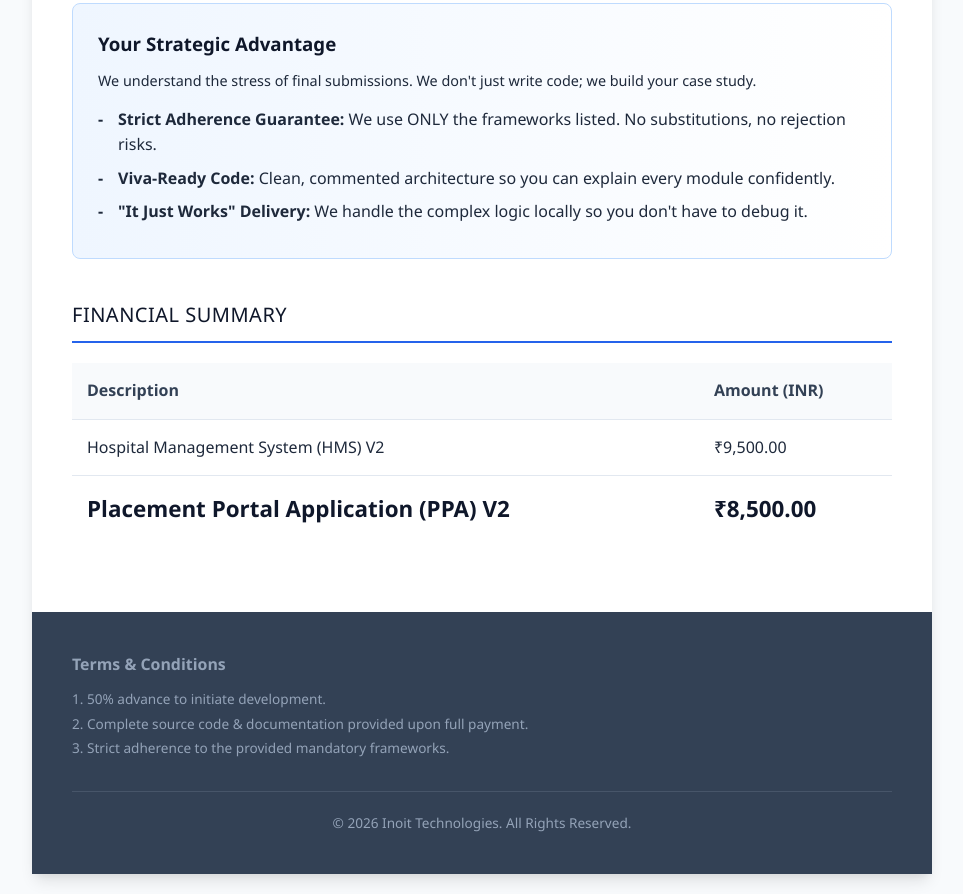
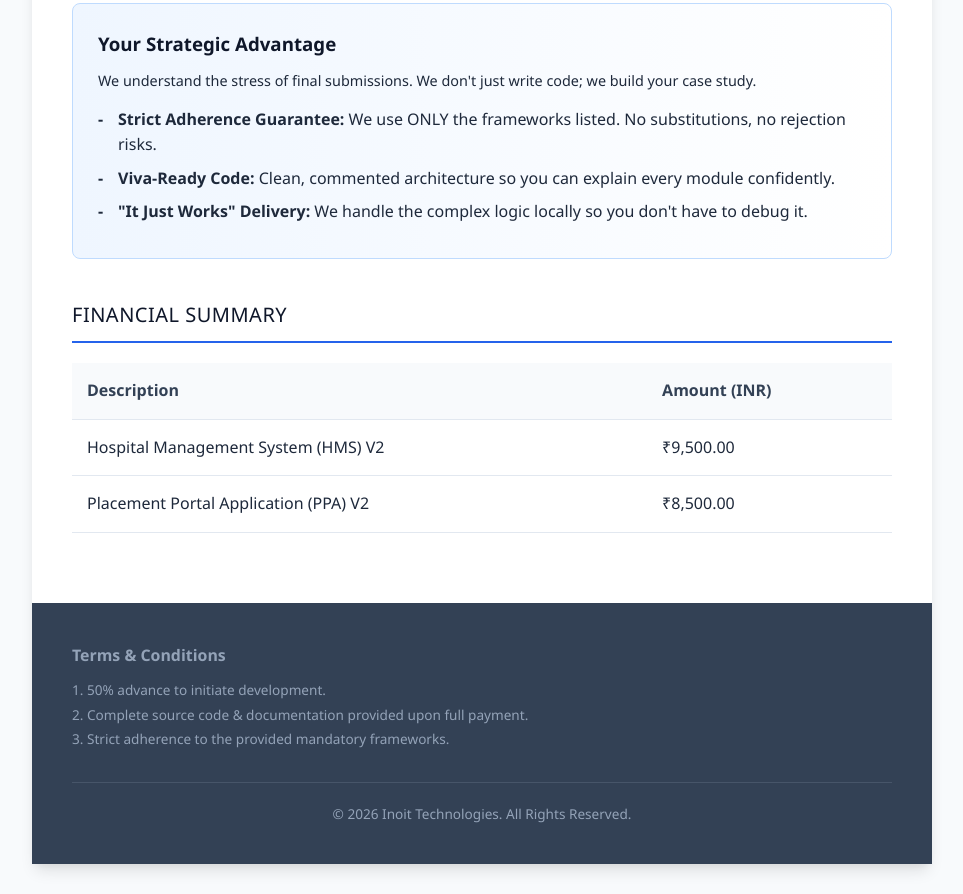
Before and after one commit to inoit-agency/Ayush_Pro, a plain HTML site: page index.html in a window 1280 px wide. Shown: the part 1804-2698 px from the top of the page, without its empty margins (158-1121 px from the left). Drawn offline with Linux system fonts and the light colour scheme.

Commit message:
Update index.html

```diff
--- a/index.html
+++ b/index.html
@@ -261,12 +261,7 @@
             font-weight: 600;
         }
 
-        .summary-table tr:last-child td {
-            border-bottom: none;
-            font-weight: 700;
-            font-size: 1.4rem;
-            color: var(--primary-color);
-        }
+
 
         .text-right { text-align: right; }
 
```
